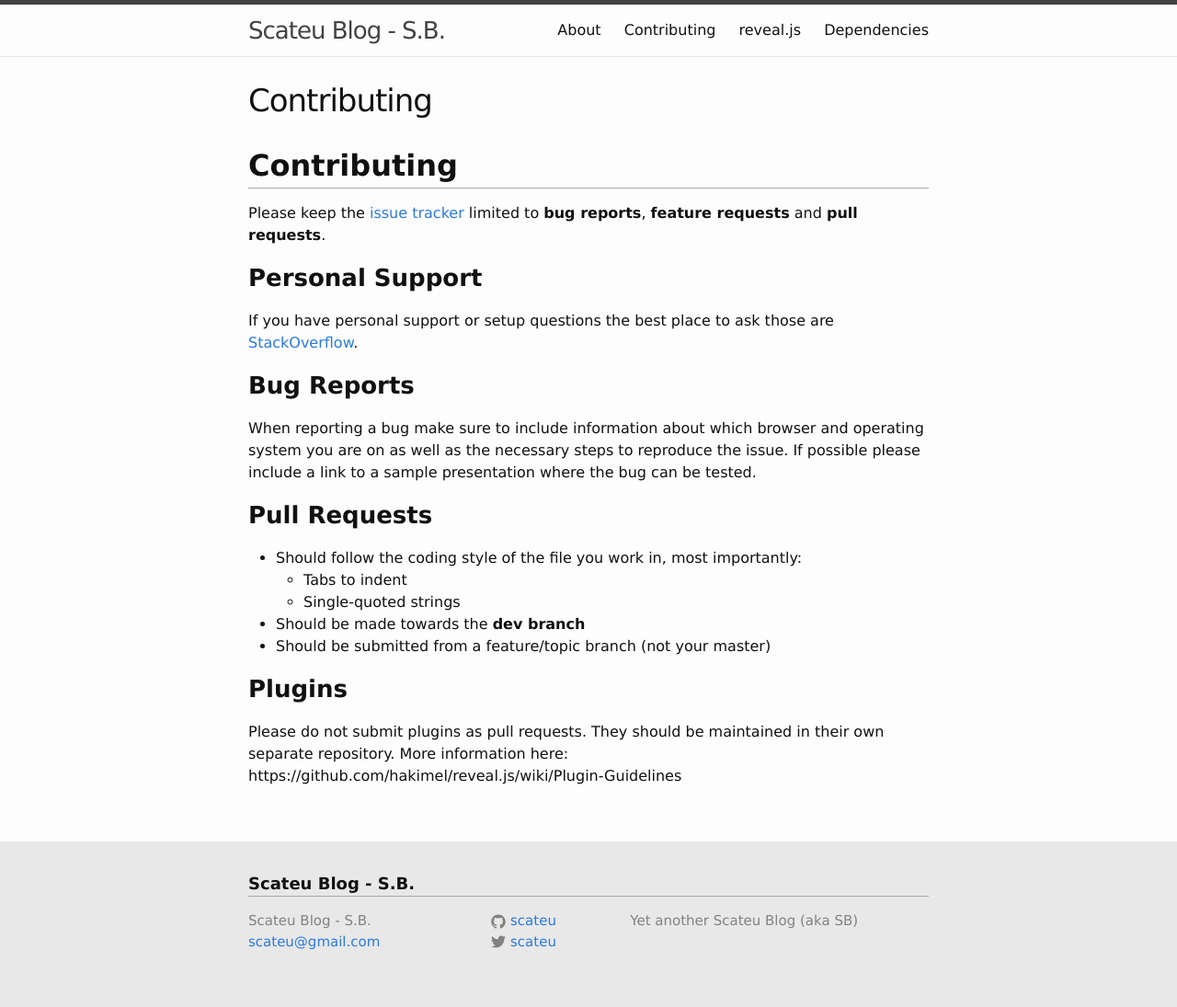
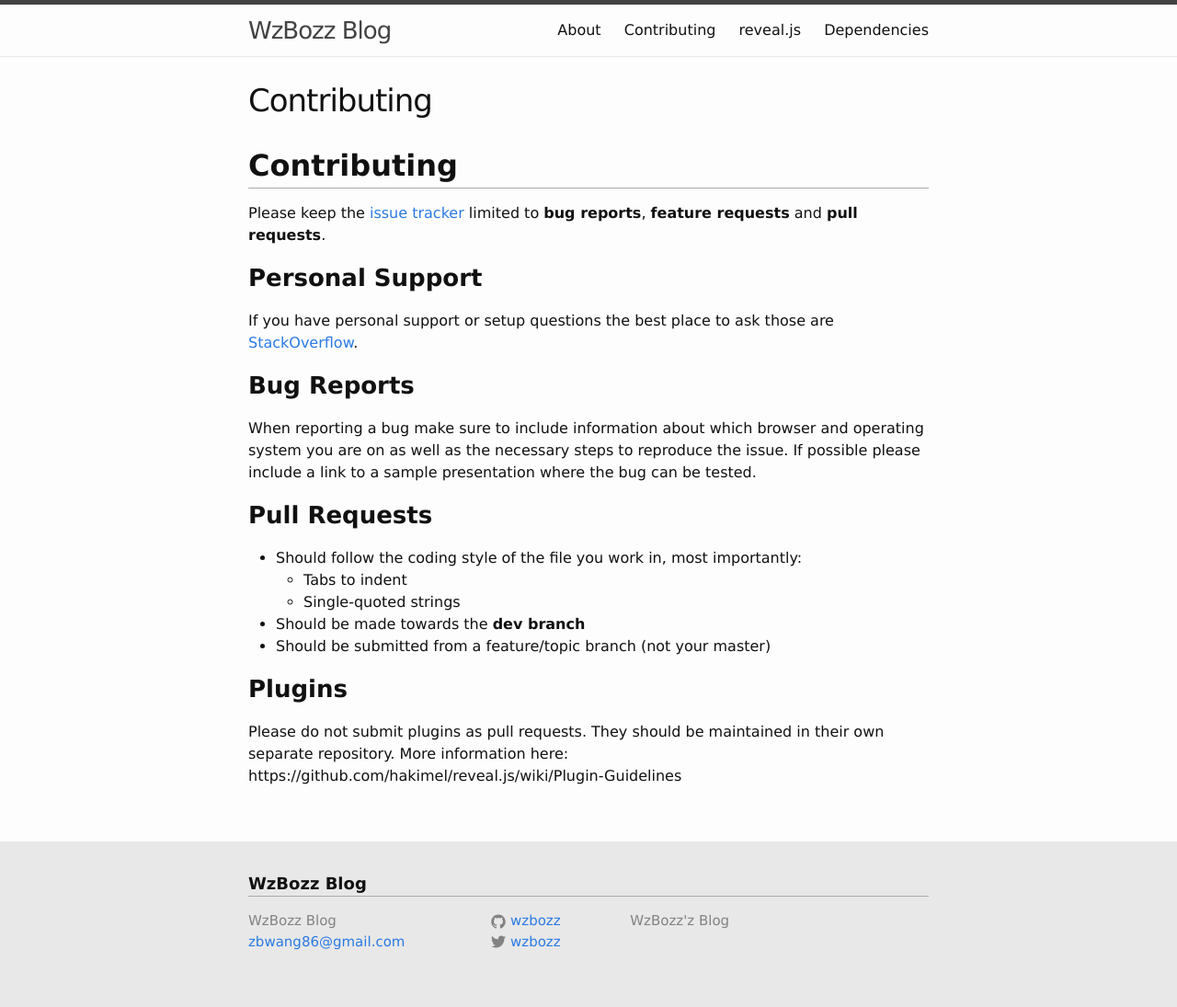
Before and after one commit to wzbozz/wzbozz.github.io, a Jekyll site: the page built from assets/js/reveal.js/CONTRIBUTING.md, in a window 1280 px wide. Shown: the whole page at 92% size. Built offline with Jekyll 4.4.1, drawn with Linux system fonts in a browser that asks for light colours; our own code applies the rules of GitHub Pages for plain Markdown files.

Commit message:
update config

```diff
--- a/_config.yml
+++ b/_config.yml
@@ -1,18 +1,18 @@
 # Site settings
-title: Scateu Blog - S.B.
-email: scateu@gmail.com
+title: WzBozz Blog
+email: zbwang86@gmail.com
 description: > # this means to ignore newlines until "baseurl:"
-  Yet another Scateu Blog (aka SB)
+  WzBozz'z Blog
 baseurl: "" # the subpath of your site, e.g. /blog/
-url: "http://scateu.github.io" # the base hostname & protocol for your site
-twitter_username: scateu
-github_username:  scateu
-linkedin_url: "http://cn.linkedin.com/in/scateu"
-facebook_url: "https://www.facebook.com/kangw2"
+url: "http://wzbozz.github.io" # the base hostname & protocol for your site
+twitter_username: wzbozz
+github_username:  wzbozz
+linkedin_url: ""
+facebook_url: ""
 flickr_url: ""
-disqus_shortname: scateugithubio
+disqus_shortname: wzbozzgithubio
 
-imageurl: "https://scateu.github.io/images"
+imageurl: "https://wzbozz.github.io/images"
 
 # Build settings
 markdown: kramdown
```
